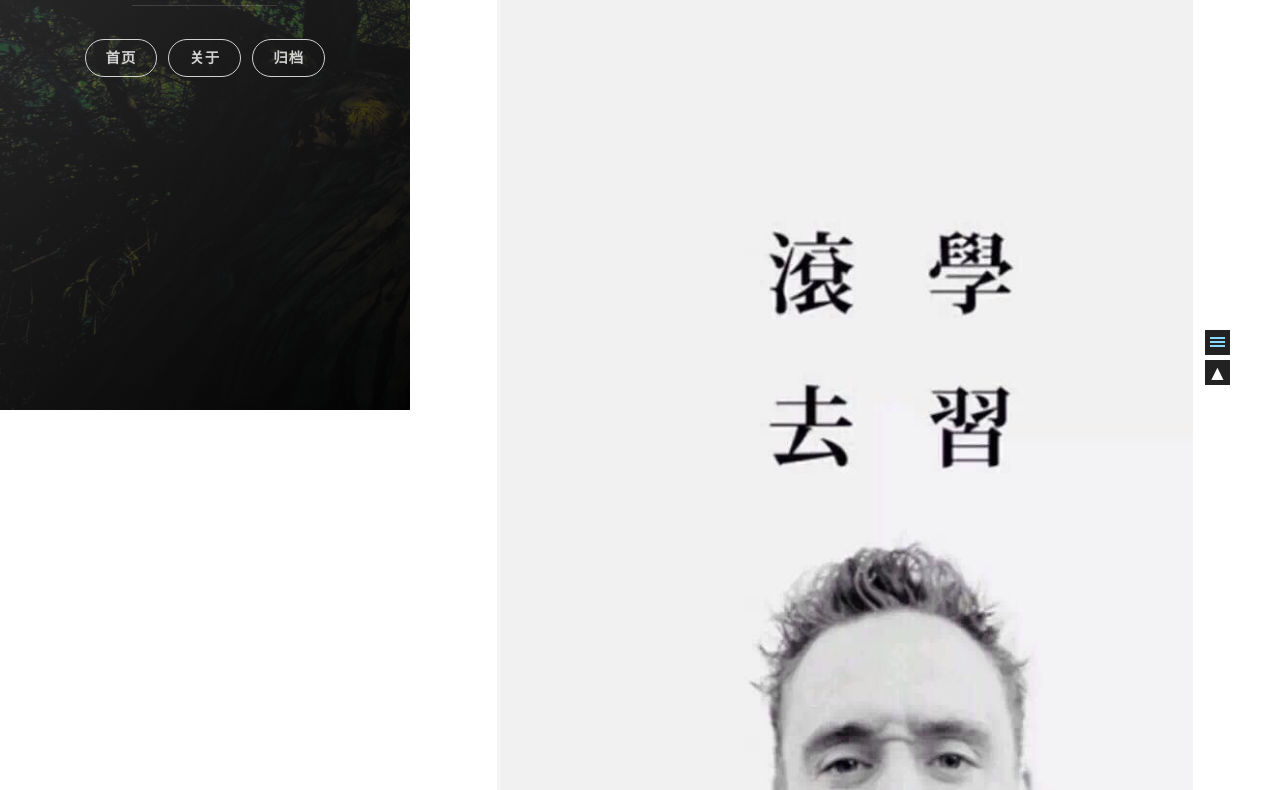
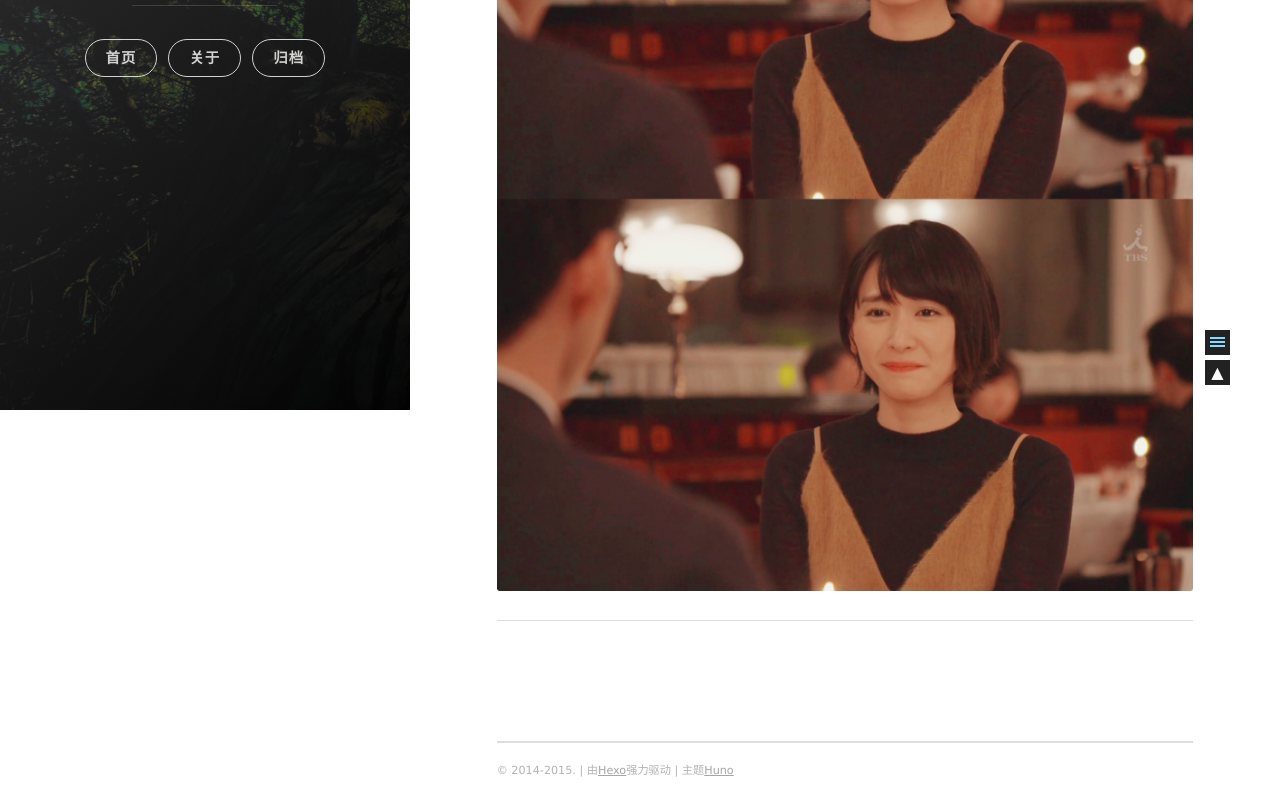
Before and after one commit to ufengli/ufengli.github.io, a plain HTML site: page 2017/08/02/ufeng/index.html in a window 1280 px wide. Shown: the part 390-1180 px from the top of the page. Drawn offline with nearby package versions, Linux system fonts and the light colour scheme; some packages are replaced by stand-ins of ours.

Commit message:
Site updated: 2017-08-03 13:04:28

```diff
--- a/2017/08/02/ufeng/index.html
+++ b/2017/08/02/ufeng/index.html
@@ -23,14 +23,12 @@
 <meta property="og:url" content="http://ufengli.github.io/2017/08/02/ufeng/index.html">
 <meta property="og:site_name" content="ufeng">
 <meta property="og:description" content="xxx">
-<meta property="og:image" content="http://ufengli.github.io/2017/08/02/ufeng/1.jpg">
 <meta property="og:image" content="http://ufengli.github.io/2017/08/02/ufeng/2.jpg">
-<meta property="og:image" content="http://ufengli.github.io/2017/08/02/ufeng/3.jpg">
-<meta property="og:updated_time" content="2017-08-03T17:01:46.453Z">
+<meta property="og:updated_time" content="2017-08-03T17:04:06.989Z">
 <meta name="twitter:card" content="summary">
 <meta name="twitter:title" content="ufeng | ufeng">
 <meta name="twitter:description" content="xxx">
-<meta name="twitter:image" content="http://ufengli.github.io/2017/08/02/ufeng/1.jpg">
+<meta name="twitter:image" content="http://ufengli.github.io/2017/08/02/ufeng/2.jpg">
 
 
 
@@ -185,7 +183,7 @@ classes that you can use:
   </header>
 
   <section id="post-content" class="article-content post">
-    <p>xxx<br><img src="1.jpg" alt="1.jpg"><br><img src="2.jpg" alt="2.jpg"><br><img src="3.jpg" alt="3.jpg"></p>
+    <p>xxx<br><img src="2.jpg" alt="2.jpg"></p>
 
   </section>
 
```
Also changed, not shown: 2017/08/02/ufeng/1.jpg (deleted), 2017/08/02/ufeng/3.jpg (deleted).
